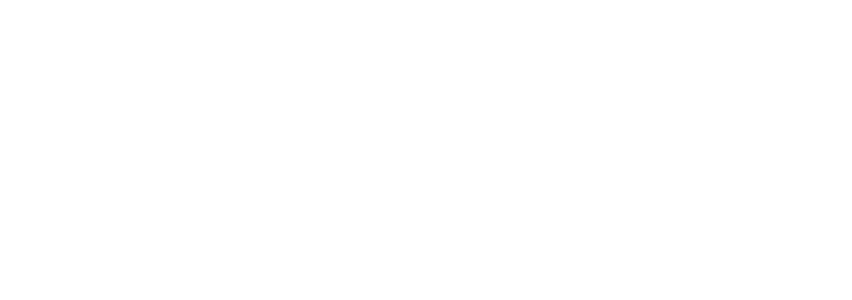
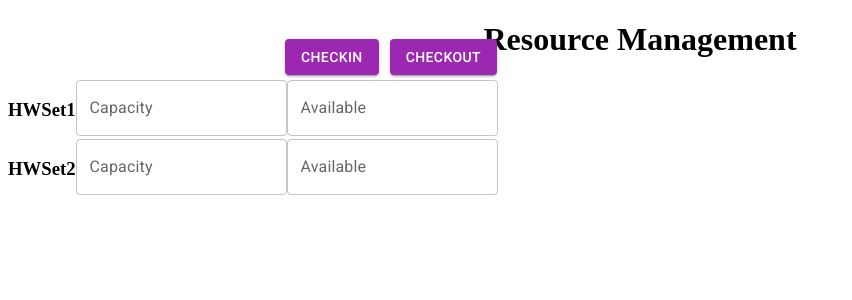
Before and after one commit to LandynMoreno/EE461L, a React (Create React App) app in the folder project/: page /resourceManagement in a window 1280 px wide. Before the commit this address had no page. Shown: the top 300 px of the page, without its empty margins (0-852 px from the left). Built offline with nearby package versions, Linux system fonts and the light colour scheme.

Commit message:
Added FrontEnd for ResourceManagement

```diff
--- a/project/src/App.js
+++ b/project/src/App.js
@@ -5,7 +5,7 @@
 import { theme } from './components/theme';
 import Signin from './components/Signin';
 import Newuser from './components/Newuser';
-
+import ResourceManagement from './components/ResourceMagement';
 
 function App() {
 
@@ -18,6 +18,7 @@
           <Routes>
             <Route path ='/login' element={<Signin/>}/>
             <Route path ='/newuser' element={<Newuser/>}/>
+            <Route path ='/resourceManagement' element={<ResourceManagement/>}/>
           </Routes>
         </Router>
       </ThemeProvider>
--- /dev/null
+++ b/project/src/components/ResourceMagement.js
@@ -0,0 +1,35 @@
+import React from 'react';
+import { Button, TextField } from '@mui/material';
+import { useNavigate } from 'react-router-dom'
+
+
+function ResourceManagement() {
+    const navigate = useNavigate()
+
+    return (
+        <div>
+            <h1>Resource Management</h1>
+
+            <div className = 'container' style = {{display : "flex"}}>
+                <h3 id = "HWSet1">HWSet1</h3>
+                <TextField id="outlined-basic" label="Capacity" variant="outlined"/>
+                <TextField id="outlined-basic" label="Available" variant="outlined" />
+            </div>
+
+            <div className = 'container' style = {{display : "flex"}}>
+                <h3 id = "HWSet1">HWSet2</h3>
+                <TextField id="outlined-basic" label="Capacity" variant="outlined"/>
+                <TextField id="outlined-basic" label="Available" variant="outlined" />
+            </div>
+
+            <div className = 'buttons' style={{ display: 'flex', position: "fixed", bottom: 725}}>
+                <Button variant="contained" style = {{left: 277}}>Checkin</Button>
+
+                <Button variant="contained" style = {{left: 288}}>Checkout</Button>
+            </div>
+
+        </div>
+    );
+}
+
+export default ResourceManagement;
```
